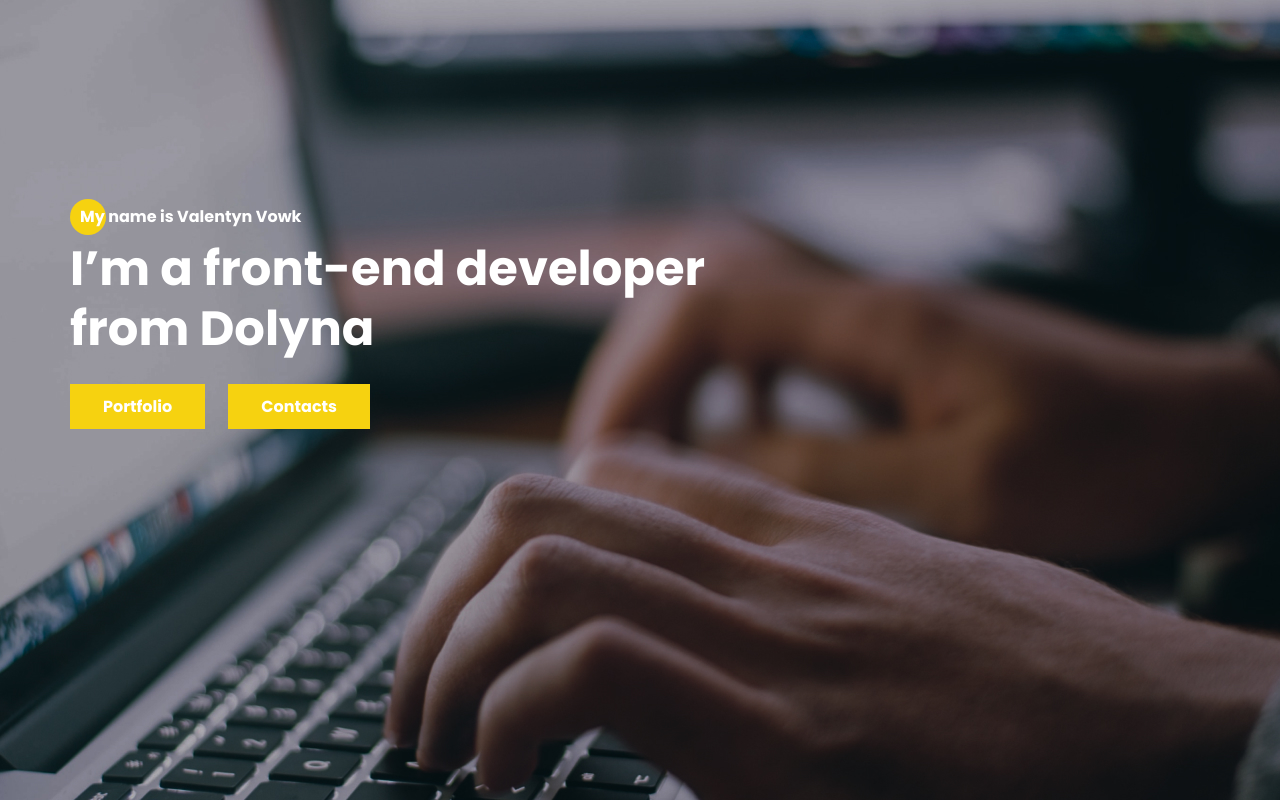
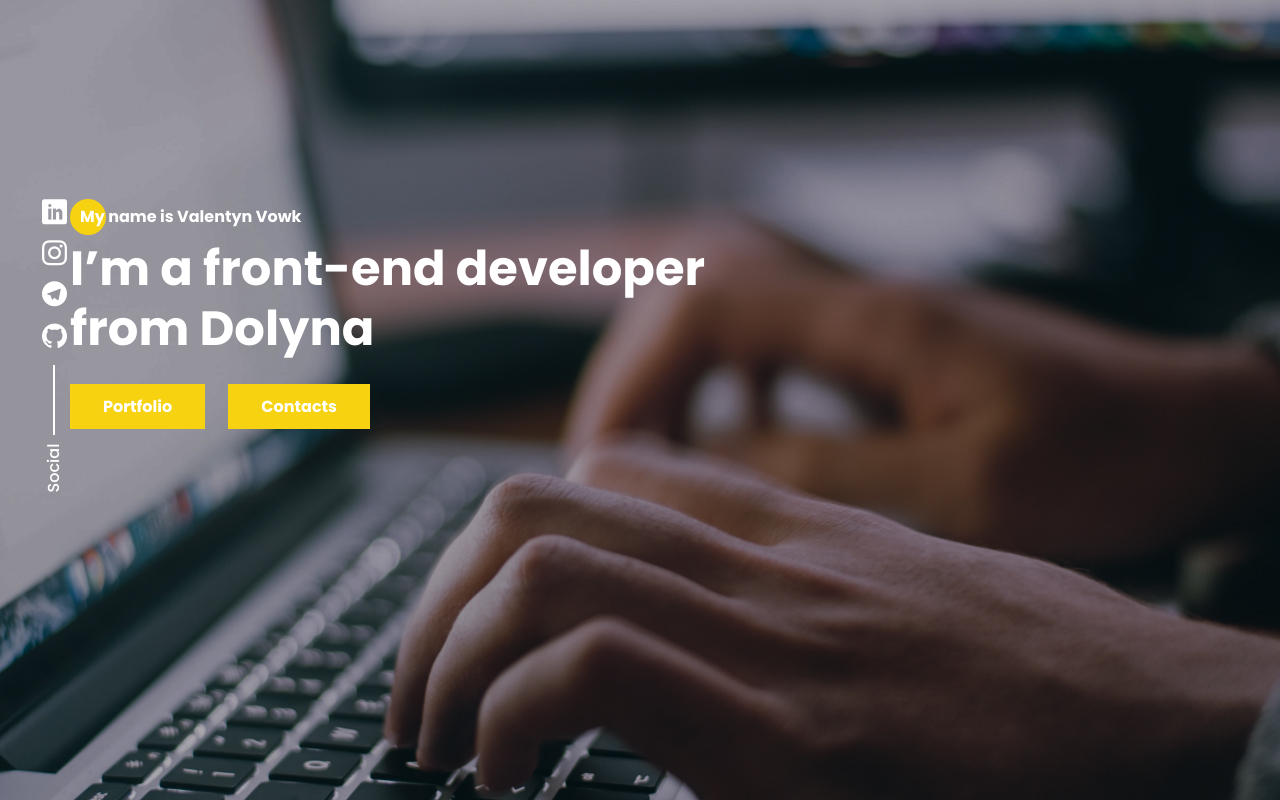
Before and after one commit to akio-q/portfolio, a website: page src/index.html in a window 1280 px wide. Drawn offline with nearby package versions, Linux system fonts and the light colour scheme; files that its build step writes are made by us from their sources; files whose address does not match are found by name.

Commit message:
add sidepanel, add icon-fonts

```diff
--- a/src/index.html
+++ b/src/index.html
@@ -44,6 +44,23 @@
     <link rel="stylesheet" href="css/style.min.css">
 </head>
 <body>
+    <aside class="sidepanel">
+        <a href="https://www.linkedin.com/in/valentyn-vowk-349047236/" target="_blank" class="sidepanel__link">
+            <i class="sidepanel__icon icon-linkedin"></i>
+        </a>
+        <a href="https://www.instagram.com/wolf_valentyn/" target="_blank" class="sidepanel__link">
+            <i class="sidepanel__icon icon-instagram"></i>
+        </a>
+        <a href="" class="sidepanel__link">
+            <i class="sidepanel__icon icon-telegram"></i>
+        </a>
+        <a href="https://github.com/wolfval" target="_blank" class="sidepanel__link">
+            <i class="sidepanel__icon icon-github"></i>
+        </a>
+        <div class="sidepanel__divider"></div>
+        <div class="sidepanel__text">Social</div>
+    </aside>
+
     <section class="promo">
         <div class="container">
             <div class="title title_fz16 promo__subtitle">My name is Valentyn Vowk</div>
--- /dev/null
+++ b/src/sass/blocks/_sidepanel.scss
@@ -0,0 +1,30 @@
+.sidepanel {
+    position: fixed;
+    top: 200px;
+    left: 30px;
+    height: 280px;
+    display: flex;
+    flex-direction: column;
+    justify-content: space-between;
+    align-items: center;
+    z-index: 3;
+    &__link {
+        &:hover {
+            text-decoration: none;
+        }
+    }
+    &__icon {
+        font-size: 25px;
+        color: #fff;
+    }
+    &__divider {
+        width: 2px;
+        height: 70px;
+        background-color: #fff;
+    }
+    &__text {
+        margin-top: 10px;
+        transform: rotate(-90deg);
+        color: #fff;
+    }
+}
--- /dev/null
+++ b/src/sass/libs/_fonts.scss
@@ -0,0 +1,39 @@
+@font-face {
+  font-family: 'icomoon';
+  src:  url('../fonts/icomoon.eot?sh4o5e');
+  src:  url('../fonts/icomoon.eot?sh4o5e#iefix') format('embedded-opentype'),
+    url('../fonts/icomoon.ttf?sh4o5e') format('truetype'),
+    url('../fonts/icomoon.woff?sh4o5e') format('woff'),
+    url('../fonts/icomoon.svg?sh4o5e#icomoon') format('svg');
+  font-weight: normal;
+  font-style: normal;
+  font-display: block;
+}
+
+i {
+  /* use !important to prevent issues with browser extensions that change fonts */
+  font-family: 'icomoon' !important;
+  speak: never;
+  font-style: normal;
+  font-weight: normal;
+  font-variant: normal;
+  text-transform: none;
+  line-height: 1;
+
+  /* Better Font Rendering =========== */
+  -webkit-font-smoothing: antialiased;
+  -moz-osx-font-smoothing: grayscale;
+}
+
+.icon-github:before {
+  content: "\e902";
+}
+.icon-linkedin:before {
+  content: "\e900";
+}
+.icon-telegram:before {
+  content: "\e903";
+}
+.icon-instagram:before {
+  content: "\e901";
+}
--- a/src/sass/style.scss
+++ b/src/sass/style.scss
@@ -1,4 +1,5 @@
 @import 'libs/bootstrap-reboot.min';
+@import './libs/fonts';
 @import url('https://fonts.googleapis.com/css2?family=Poppins:wght@500;700&display=swap');
 
 @import './base/variables';
@@ -18,3 +19,4 @@
 @import './blocks/promo';
 @import './blocks/title';
 @import './blocks/button';
+@import './blocks/sidepanel';
```
Also changed, not shown: src/fonts/icomoon.ttf (added), src/fonts/icomoon.woff (added), 2 other files.
